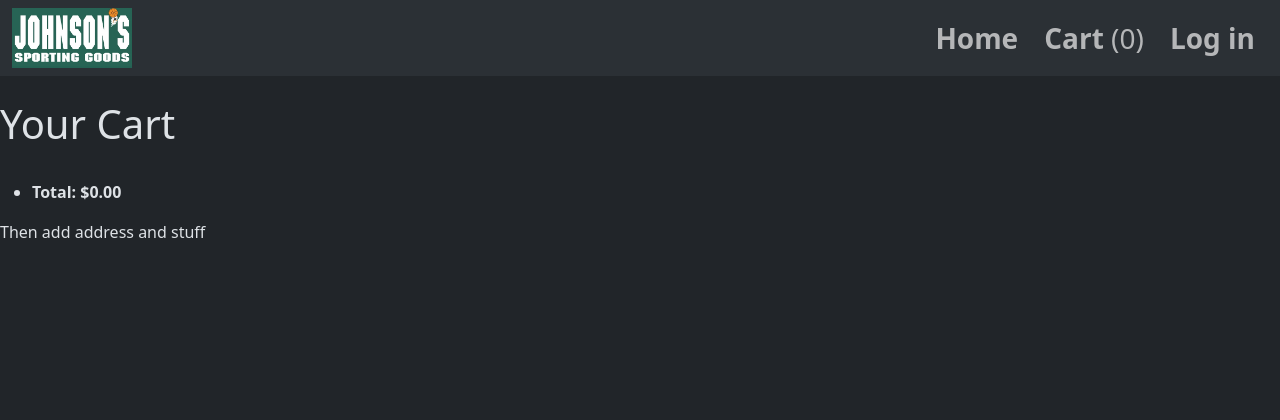
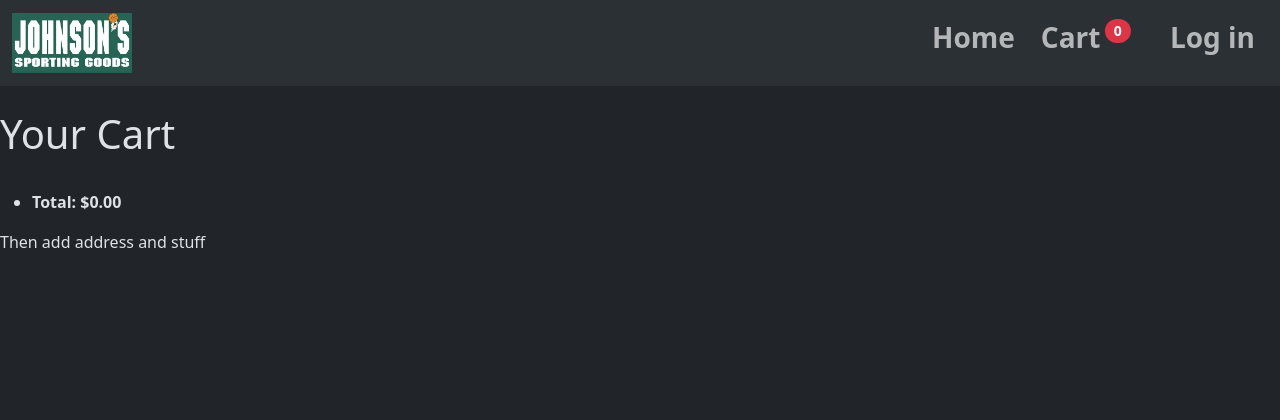
Before and after one commit to KennethDoerflein/JohnsonsSportingGoods, a Django app: page /cart in a window 1280 px wide. Shown: the top 420 px of the page. Run offline with Django 5.2, Linux system fonts and the light colour scheme; data comes from the database, SQL or seed files in the repository.

Commit message:
change cart count to badge

```diff
--- a/JSG/static/css/navbar_footer.css
+++ b/JSG/static/css/navbar_footer.css
@@ -24,3 +24,8 @@ footer hr {
 .navbar-brand img {
   margin: -5px;
 }
+.badge {
+  font-size: 14px !important;
+  margin-left: 10px;
+  margin-bottom: 15px;
+}
--- a/JSG/templates/components/navbar.html
+++ b/JSG/templates/components/navbar.html
@@ -18,7 +18,7 @@
           <a class="nav-link fs-3" aria-current="page" href="/"><strong>Home</strong></a>
         </li>
         <li class="nav-item">
-          <a class="nav-link fs-3" href="/cart"><strong>Cart</strong> ({{ cart_count }})</a>
+          <a class="nav-link fs-3" href="/cart"><strong>Cart</strong> <span class="top-0 start-100 translate-middle badge rounded-pill bg-danger"> {{ cart_count }} </span></a>
         </li>
         {% if not request.user.is_authenticated %}
         <li class="nav-item">
```
